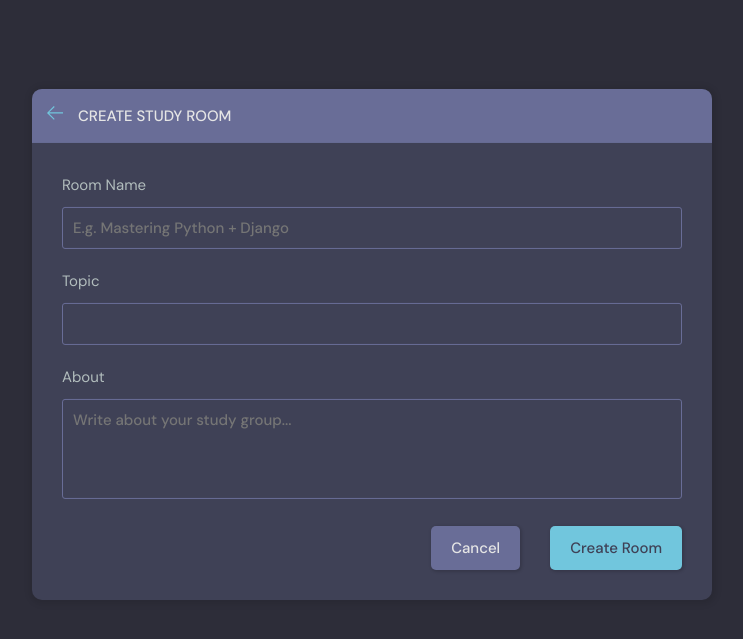
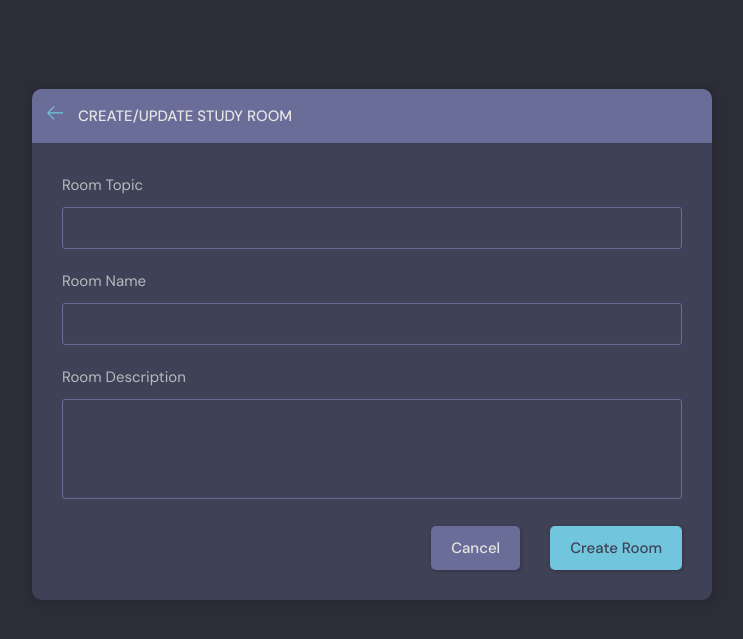
Before and after one commit to KennethDamCS/study-buddy, a Django app: page /create-room/ in a window 1280 px wide. Shown: the part 76-715 px from the top of the page, without its empty margins (268-1011 px from the left). Run offline with Django 5.2, Linux system fonts and the light colour scheme; a user stored in the database is signed in; data comes from the database, SQL or seed files in the repository; both versions use the stored data as it was after the commit.

Commit message:
Room creation/update form styling and implemented dynamic topic components

```diff
--- a/studybuddy/base/templates/base/room_form.html
+++ b/studybuddy/base/templates/base/room_form.html
@@ -6,7 +6,7 @@
       <div class="layout__box">
         <div class="layout__boxHeader">
           <div class="layout__boxTitle">
-            <a href="index.html">
+            <a href="{% url 'home' %}">
               <svg version="1.1" xmlns="http://www.w3.org/2000/svg" width="32" height="32" viewBox="0 0 32 32">
                 <title>arrow-left</title>
                 <path
@@ -14,34 +14,36 @@
                 </path>
               </svg>
             </a>
-            <h3>Create Study Room</h3>
+            <h3>Create/Update Study Room</h3>
           </div>
         </div>
         <div class="layout__body">
-          <form class="form" action="#">
+          <form class="form" action="" method="POST">
+            {% csrf_token %}
+
             <div class="form__group">
-              <label for="room_name">Room Name</label>
-              <input id="room_name" name="room_name" type="text" placeholder="E.g. Mastering Python + Django" />
+              <label for="room_topic">Room Topic</label>
+              <input type="text" name="topic" required  list ="topic-list" />
+              <datalist id="topic-list">
+                <select id="room_topic">
+                  {% for topic in topics %}
+                  <option value="{{topic.name}}">{{topic.name}}</option>
+                  {% endfor %}
+                </select>
+              </datalist>
             </div>
 
             <div class="form__group">
-              <label for="room_topic">Topic</label>
-              <input required type="text" name="topic" id="room_topic" list="topic-list" />
-              <datalist id="topic-list">
-                <select id="room_topic">
-                  <option value="">Select your topic</option>
-                  <option value="Python">Python</option>
-                  <option value="Django">Django</option>
-                </select>
-              </datalist>
+              <label for="room_name">Room Name</label>
+              {{form.name}}
+            </div>
 
+            <div class="form__group">
+              <label for="room_description">Room Description</label>
+              {{form.description}}
             </div>
 
 
-            <div class="form__group">
-              <label for="room_about">About</label>
-              <textarea name="room_about" id="room_about" placeholder="Write about your study group..."></textarea>
-            </div>
             <div class="form__action">
               <a class="btn btn--dark" href="index.html">Cancel</a>
               <button class="btn btn--main" type="submit">Create Room</button>
--- a/studybuddy/base/views.py
+++ b/studybuddy/base/views.py
@@ -108,7 +108,7 @@ def userProfile(request, pk):
 @login_required(login_url='login')
 def createRoom(request):
     form = RoomForm()
-
+    topics = Topic.objects.all()
     if request.method == 'POST':
         form = RoomForm(request.POST)
         if form.is_valid():
@@ -117,14 +117,14 @@ def createRoom(request):
             room.save()
             return redirect('home')
 
-    context = {'form':form}
+    context = {'form':form, 'topics': topics}
     return render(request, 'base/room_form.html', context)
 
 @login_required(login_url='login')
 def updateRoom(request, pk):
     room = Room.objects.get(id=pk)
     form = RoomForm(instance=room)
-
+    topics = Topic.objects.all()
     if request.user != room.host:
         return HttpResponse('You are not allowed here')
 
@@ -134,7 +134,7 @@ def updateRoom(request, pk):
             form.save()
             return redirect('home')
 
-    context={'form':form}
+    context={'form':form, 'topics': topics}
     return render(request, 'base/room_form.html', context)
 
 @login_required(login_url='login')
```
Also changed, not shown: studybuddy/db.sqlite3.
